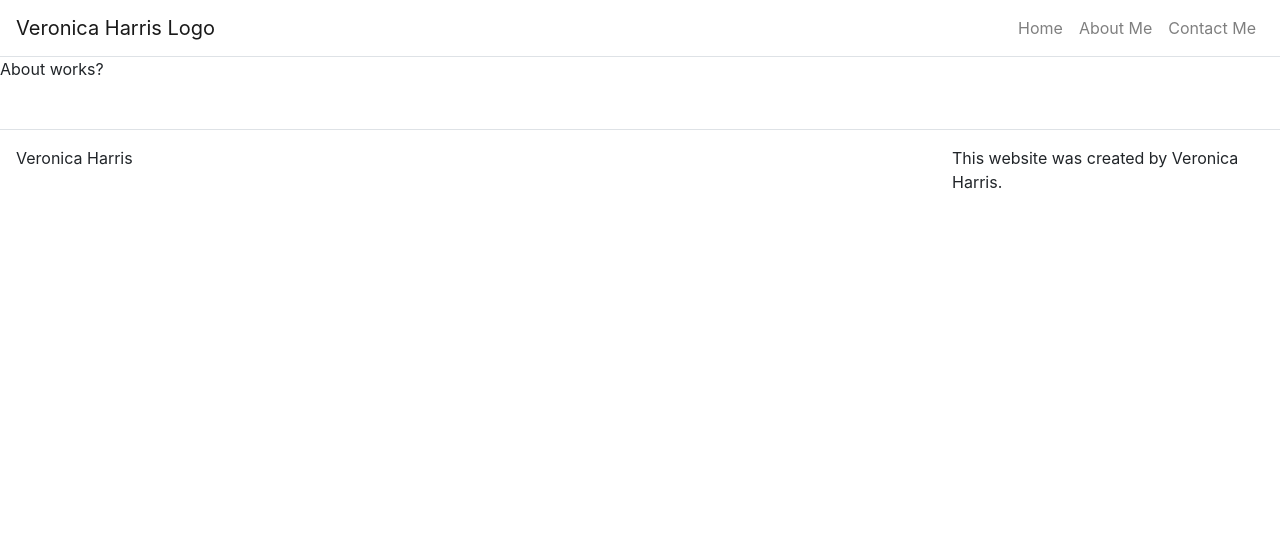
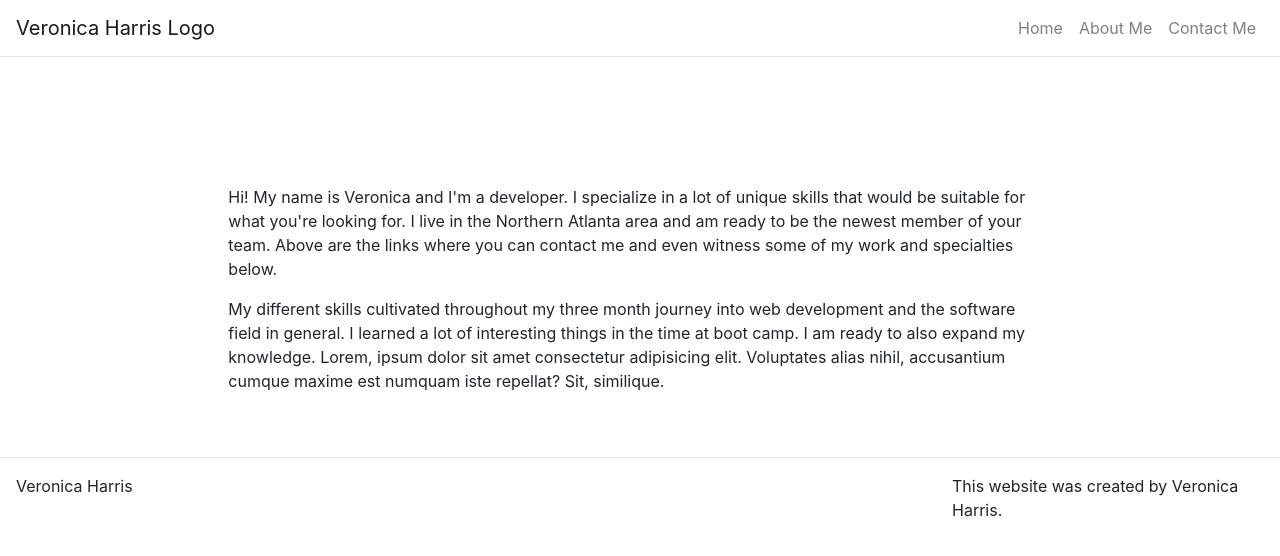
Before and after one commit to VHarris113/reactportfolio, a React (Create React App) app: page /about in a window 1280 px wide. Shown: the top 556 px of the page. Built offline with nearby package versions, Linux system fonts and the light colour scheme.

Commit message:
working on about me page

```diff
--- a/src/App.js
+++ b/src/App.js
@@ -16,6 +16,7 @@ class App extends React.Component {
     super(props);
     this.state = {
       title: "Veronica Harris",
+      path: "/",
       headerLinks: [
         { title: "Home", path: "/" },
         { title: "About Me", path: "/about" },
--- a/src/components/CardInfo.js
+++ b/src/components/CardInfo.js
@@ -10,6 +10,8 @@ function CardInfo(props) {
             <p className="g-card-title">{props.title}</p>
             <p className="g-card-title">{props.subTitle}</p>
             <a href={props.link} target="_blank" rel="noopener noreferrer">Website</a>
+            {/* How to make the words not appear if there's no website? */}
+            <br/>
             <a href={props.repo} target="_blank" rel="noopener noreferrer">Repository</a>
         </animated.div>
     )
--- a/src/components/Carousel.js
+++ b/src/components/Carousel.js
@@ -91,7 +91,7 @@ class Carousel extends React.Component {
 
     makeItems = (items) => {
         return items.map(item => {
-            return <Card item={item} onClick={(e => this.handleCardClick(item.id, e))} key={item.id} />
+            return <Card item={item} click={(e => this.handleCardClick(item.id, e))} key={item.id} />
         })
     }
 
--- a/src/components/Content.js
+++ b/src/components/Content.js
@@ -1,18 +1,18 @@
-// import React from "react";
-// import Container from "react-bootstrap/Container";
-// import Row from "react-bootstrap/Row";
-// import Col from "react-bootstrap/Col";
+import React from "react";
+import Container from "react-bootstrap/Container";
+import Row from "react-bootstrap/Row";
+import Col from "react-bootstrap/Col";
 
-// function Content(props) {
-//     return (
-//         <Container fluid={true}>
-//             <Row className="justify-content-center">
-//                 <Col md={8}>
-//                     {props.children}
-//                 </Col>
-//             </Row>
-//         </Container>
-//     )
-// }
+function Content(props) {
+    return (
+        <Container fluid={true}>
+            <Row className="justify-content-center">
+                <Col md={8}>
+                    {props.children}
+                </Col>
+            </Row>
+        </Container>
+    )
+}
 
-// export default Content;
+export default Content;
--- a/src/pages/AboutPage.js
+++ b/src/pages/AboutPage.js
@@ -1,16 +1,17 @@
 import React from "react";
-// import Hero from "../components/Hero";
-// import Content from "../components/Content";
+import Hero from "../components/Hero";
+import Content from "../components/Content";
 
 function AboutPage(props) {
     return (
-        <p>About works?</p>
-        // <div>
-        //     <Hero title={props.children} />
-        //     <Content>
-        //         <p>About works?</p>
-        //     </Content>
-        // </div>
+        <div>
+            <Hero title={props.children} />
+            <Content>
+            <p>Hi! My name is Veronica and I'm a developer. I specialize in a lot of unique skills that would be suitable for what you're looking for. I live in the Northern Atlanta area and am ready to be the newest member of your team. Above are the links where you can contact me and even witness some of my work and specialties below.</p>
+
+            <p>My different skills cultivated throughout my three month journey into web development and the software field in general. I learned a lot of interesting things in the time at boot camp. I am ready to also expand my knowledge. Lorem, ipsum dolor sit amet consectetur adipisicing elit. Voluptates alias nihil, accusantium cumque maxime est numquam iste repellat? Sit, similique.</p>
+            </Content>
+        </div>
     );
 }
 
```
